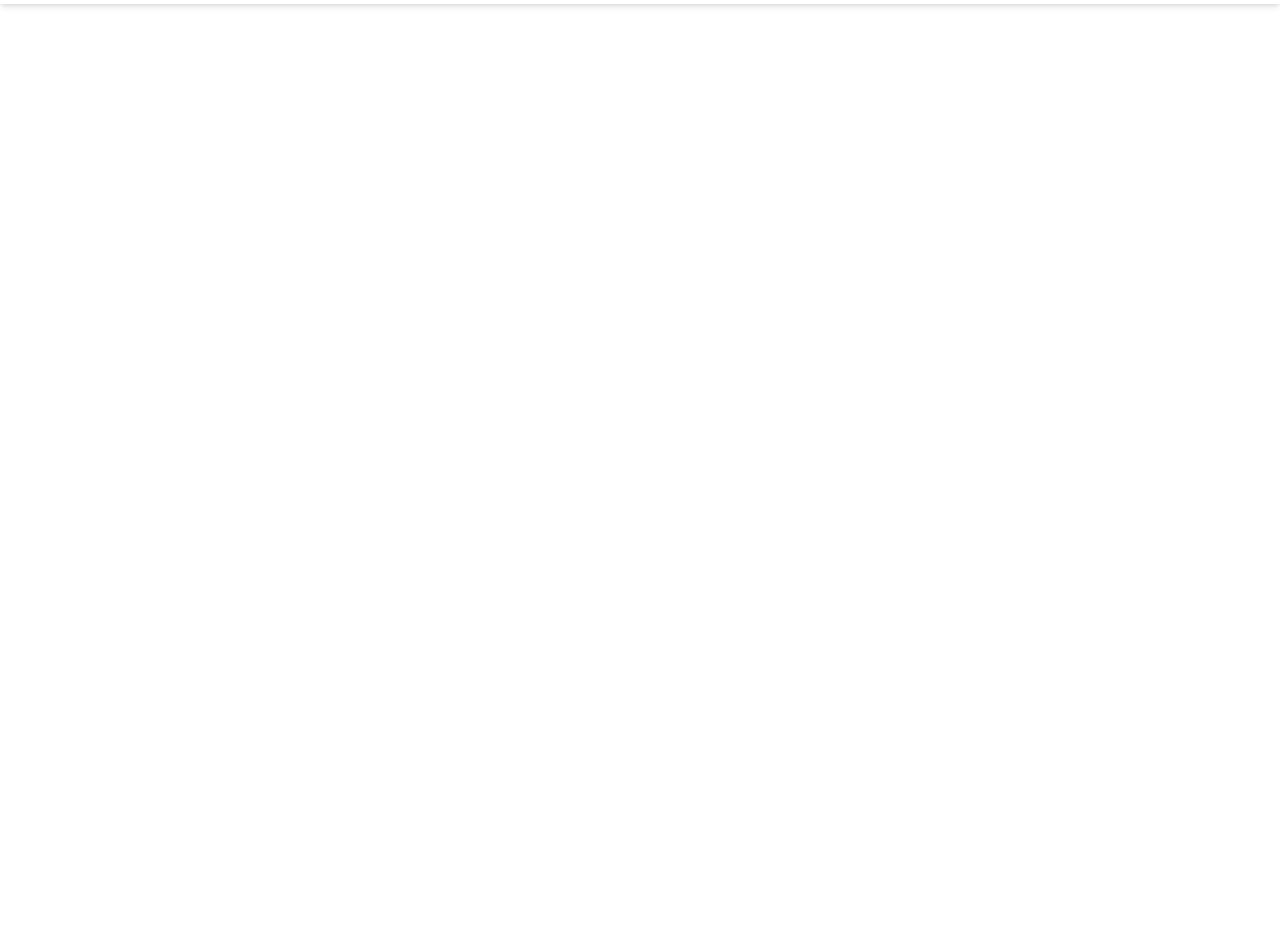
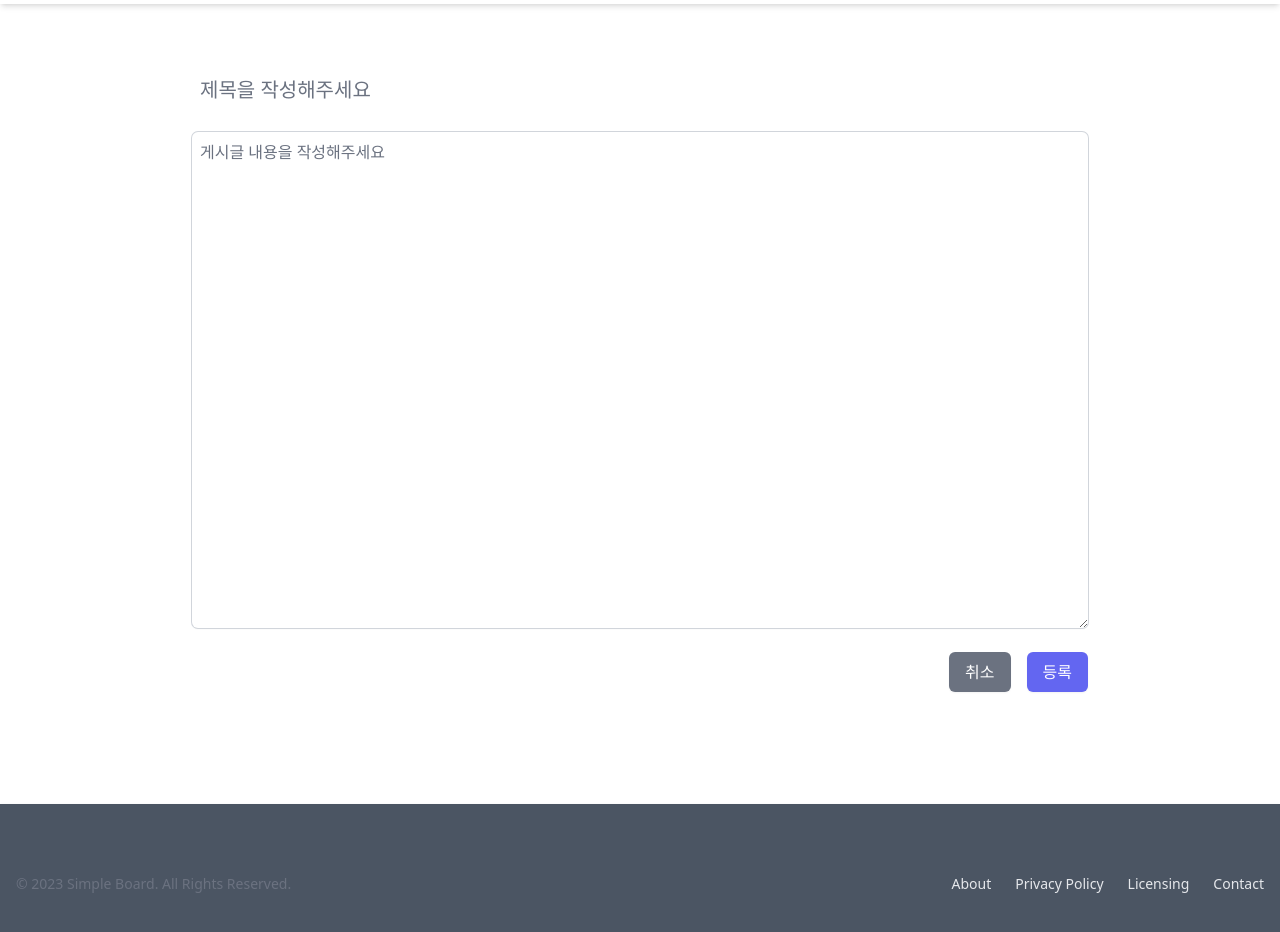
Before and after one commit to cheoljin408/simple-board-ui, a Vue app: page /new/post in a window 1280 px wide. Before the commit this address had no page. Shown: the part 60-992 px from the top of the page. Before the commit the page ends 800 px from the top, so only its background shows below. Built offline with nearby package versions, Linux system fonts and the light colour scheme.

Commit message:
Feat: 단일 게시글 조회

```diff
--- a/src/App.vue
+++ b/src/App.vue
@@ -1,5 +1,6 @@
 <script setup>
 import Header from './components/common/Header.vue'
+import Footer from "./components/common/Footer.vue"
 </script>
 
 <template>
@@ -7,6 +8,7 @@ import Header from './components/common/Header.vue'
   <div class="mx-auto max-w-4xl">
     <router-view></router-view>
   </div>
+  <Footer />
 </template>
 
 <style scoped>
--- a/src/api/post.js
+++ b/src/api/post.js
@@ -21,7 +21,7 @@ export const getPosts = () => {
 }
 
 export const getPost = (data) => {
-    const uri = `/posts/${data.id}`
+    const uri = `/posts/${data.postId}`
     const config = {
         headers: {
             'Content-Type': 'application/json',
--- /dev/null
+++ b/src/components/common/Comment.vue
@@ -0,0 +1,25 @@
+<template>
+  <div class="mt-10">
+    <div>
+      <span class="mr-2 text-lg font-bold">댓글</span>
+      <span class="text-lg font-bold text-indigo-500">0</span>
+    </div>
+    <div class="mt-6 flex justify-between gap-x-2">
+      <input type="text" placeholder="댓글을 작성해보세요"
+             class="mr-2 w-full rounded-md border-solid ring-1 ring-gray-300 p-2 placeholder:text-gray-500 focus:ring-1 focus:ring-indigo-500">
+      <button class="w-16 rounded-md bg-gray-500 hover:bg-gray-600 text-white py-2 px-2 shadow-sm">취소</button>
+      <button class="w-16 rounded-md bg-indigo-500 hover:bg-indigo-600 text-white py-2 px-2 shadow-sm">등록
+      </button>
+    </div>
+  </div>
+</template>
+
+<script>
+export default {
+  name: "Comment"
+}
+</script>
+
+<style scoped>
+
+</style>
--- /dev/null
+++ b/src/components/common/Footer.vue
@@ -0,0 +1,34 @@
+<template>
+  <footer class="bg-gray-600 mt-28 w-full h-40 shadow flex">
+    <div class="justify-center w-full mx-auto max-w-screen-xl p-4 md:flex md:items-center md:justify-between">
+      <span class="text-sm text-gray-500 sm:text-center dark:text-gray-200">
+        © 2023 Simple Board. All Rights Reserved.
+      </span>
+      <ul class="flex flex-wrap items-center mt-3 text-sm font-medium text-gray-200 sm:mt-0">
+        <li>
+          <a class="mr-4 hover:underline md:mr-6 ">About</a>
+        </li>
+        <li>
+          <a class="mr-4 hover:underline md:mr-6">Privacy Policy</a>
+        </li>
+        <li>
+          <a class="mr-4 hover:underline md:mr-6">Licensing</a>
+        </li>
+        <li>
+          <a class="hover:underline">Contact</a>
+        </li>
+      </ul>
+    </div>
+  </footer>
+</template>
+
+<script>
+export default {
+  name: "Footer"
+}
+</script>
+
+<style scoped>
+footer {
+}
+</style>
--- /dev/null
+++ b/src/views/Post.vue
@@ -0,0 +1,47 @@
+<template>
+  <div class="mt-16">
+    <div class="mb-4">
+      <h1 class="text-2xl font-bold mb-2">{{ post.title }}</h1>
+      <span class="text-gray-500">{{ post.createdDate }}</span>
+    </div>
+    <hr/>
+    <div class="mt-4 mb-10">
+      {{ post.content }}
+    </div>
+  </div>
+  <hr/>
+  <Comment />
+</template>
+
+<script>
+import { useRoute } from "vue-router"
+import { onBeforeMount, ref } from "vue"
+import { getPost } from "../api/post.js"
+import Comment from "../components/common/Comment.vue";
+
+export default {
+  name: "Post",
+  components: {Comment},
+  setup() {
+    const route = useRoute()
+    const post = ref({})
+
+    onBeforeMount(async () => {
+      const requestData = {
+        postId: route.params.postId
+      }
+      const response = await getPost(requestData);
+      post.value = response.data
+      console.log(post.value)
+    })
+
+    return {
+      post,
+    }
+  }
+}
+</script>
+
+<style scoped>
+
+</style>
--- a/src/views/Posts.vue
+++ b/src/views/Posts.vue
@@ -9,19 +9,19 @@
     <div class="mt-10 flex justify-between gap-x-2">
       <input type="text" placeholder="원하는 게시글을 검색해보세요"
              class="mr-2 block w-full rounded-md border-solid ring-1 ring-gray-300 p-2 placeholder:text-gray-500 focus:ring-1 focus:ring-indigo-500">
-      <button type="button" class="rounded-md w-16 bg-indigo-500 hover:bg-indigo-600 text-white py-2 px-4 shadow-sm">검색</button>
+      <button type="button" class="rounded-md w-16 bg-indigo-500 hover:bg-indigo-600 text-white py-2 px-2 shadow-sm">검색</button>
     </div>
   </div>
   <div class="mt-10 flex justify-end">
-    <button type="button" class="rounded-md w-20 bg-gray-800 hover:bg-gray-900 text-white py-2 px-4 shadow-sm">글 쓰기</button>
+    <button type="button" class="rounded-md w-fit bg-gray-800 hover:bg-gray-900 text-white py-2 px-2 shadow-sm">글 쓰기</button>
   </div>
   <div class="mt-4">
     <hr/>
     <div v-for="(post, index) in postsData.postList" :key="index" class="border-t-gray-300">
-      <div class="my-5 cursor-pointer">
+      <div class="my-5 cursor-pointer" @click="detailPost(post.postId)">
         <p class="text-xl font-bold mb-2">{{ post.title }}</p>
-        <p class="text-gray-600">{{ post.content }}</p>
-        <div class="flex justify-end text-gray-600">
+        <p class="text-gray-500">{{ post.content }}</p>
+        <div class="flex justify-end text-gray-500">
           <p>{{ post.createdDate }}</p>
         </div>
       </div>
@@ -59,10 +59,12 @@
 <script>
 import { ref, onBeforeMount } from "vue"
 import { getPosts } from "../api/post.js"
+import { useRouter } from 'vue-router'
 
 export default {
   name: "Posts",
   setup() {
+    const router = useRouter()
     const postsData = ref({})
 
     onBeforeMount(async () => {
@@ -71,8 +73,14 @@ export default {
       console.log(postsData.value)
     })
 
+    const detailPost = (postId) => {
+      console.log(postId)
+      router.push(`/posts/${postId}`)
+    }
+
     return {
       postsData,
+      detailPost,
     }
   }
 }
```
Also changed, not shown: src/router/index.js (+6 -2 lines).
